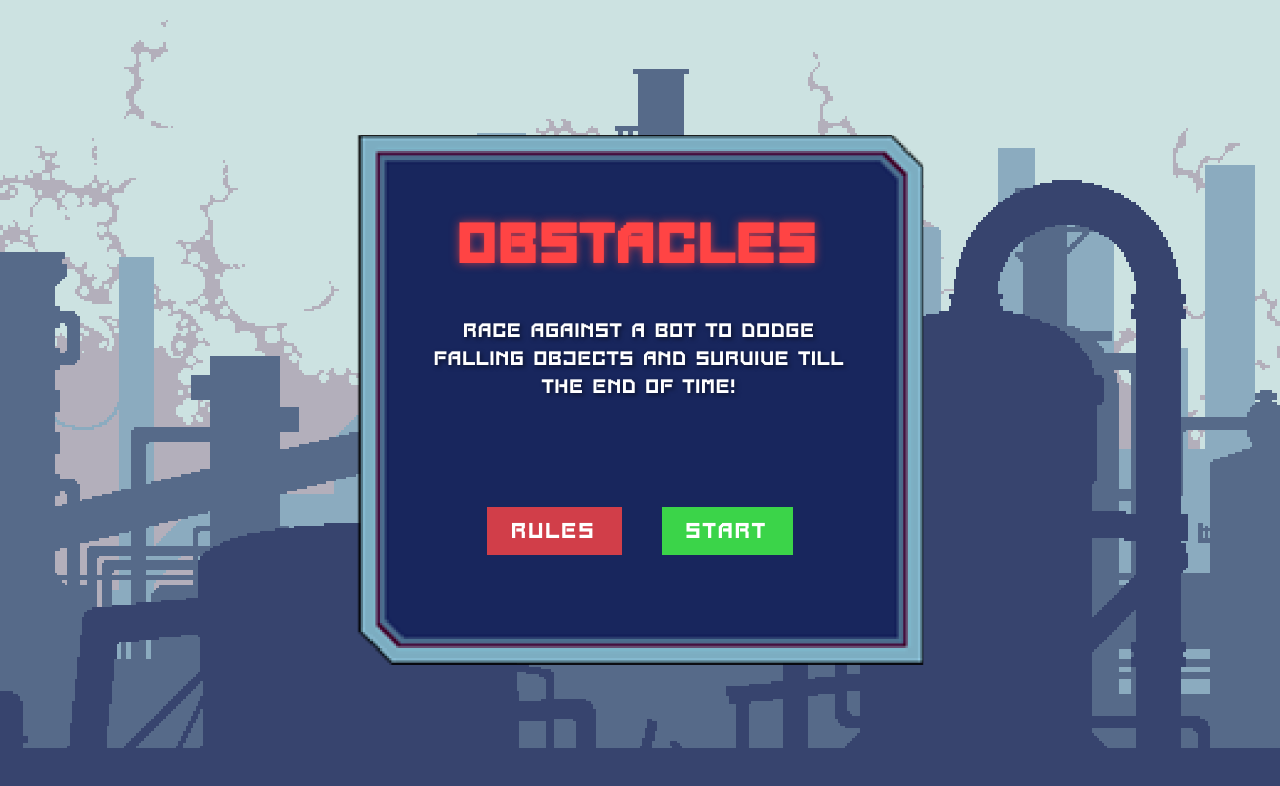
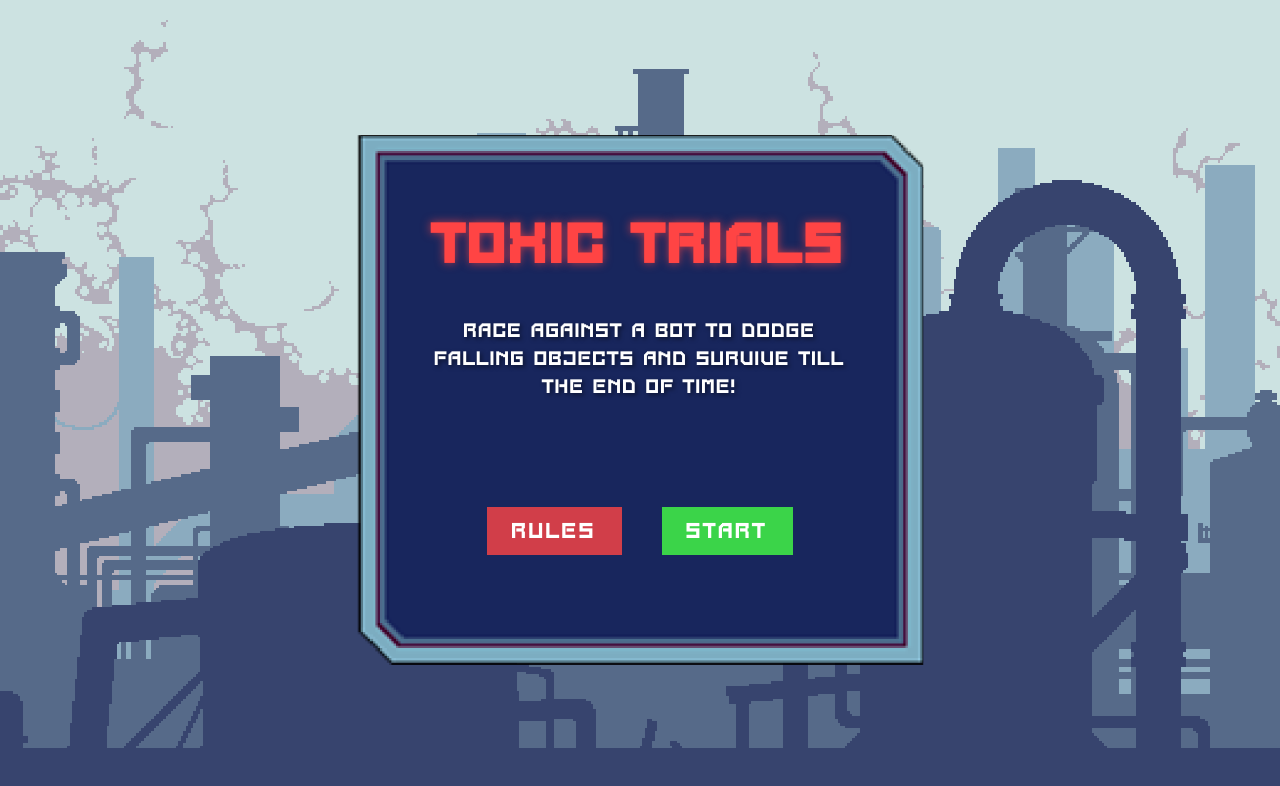
Before and after one commit to amoghagrawal/toxictrials, a plain HTML site: page index.html in a window 1280 px wide. Drawn offline with Linux system fonts and the light colour scheme.

Commit message:
update name

```diff
--- a/index.html
+++ b/index.html
@@ -19,7 +19,7 @@
     <div id="menu-screen" class="menu-screen">
         <div class="menu-container">
             <div class="menu-background"></div>
-            <h1 class="game-title">OBSTACLES</h1>
+            <h1 class="game-title">TOXIC TRIALS</h1>
             <p class="game-description">Race against a bot to dodge falling objects and survive till the end of time!</p>
             <div class="menu-buttons">
                 <button class="menu-button rules" onclick="showInstructions()">RULES</button>
```
